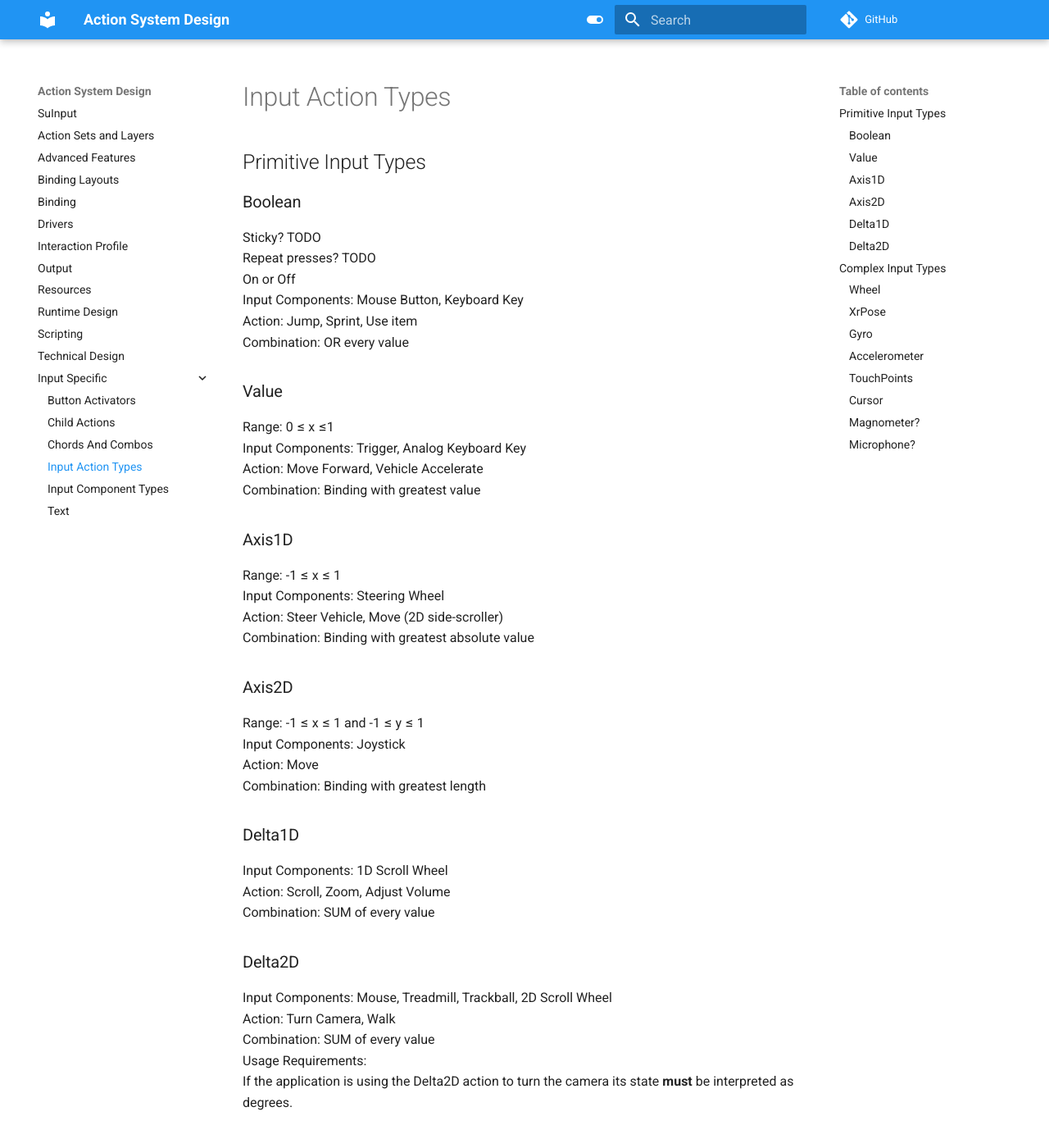
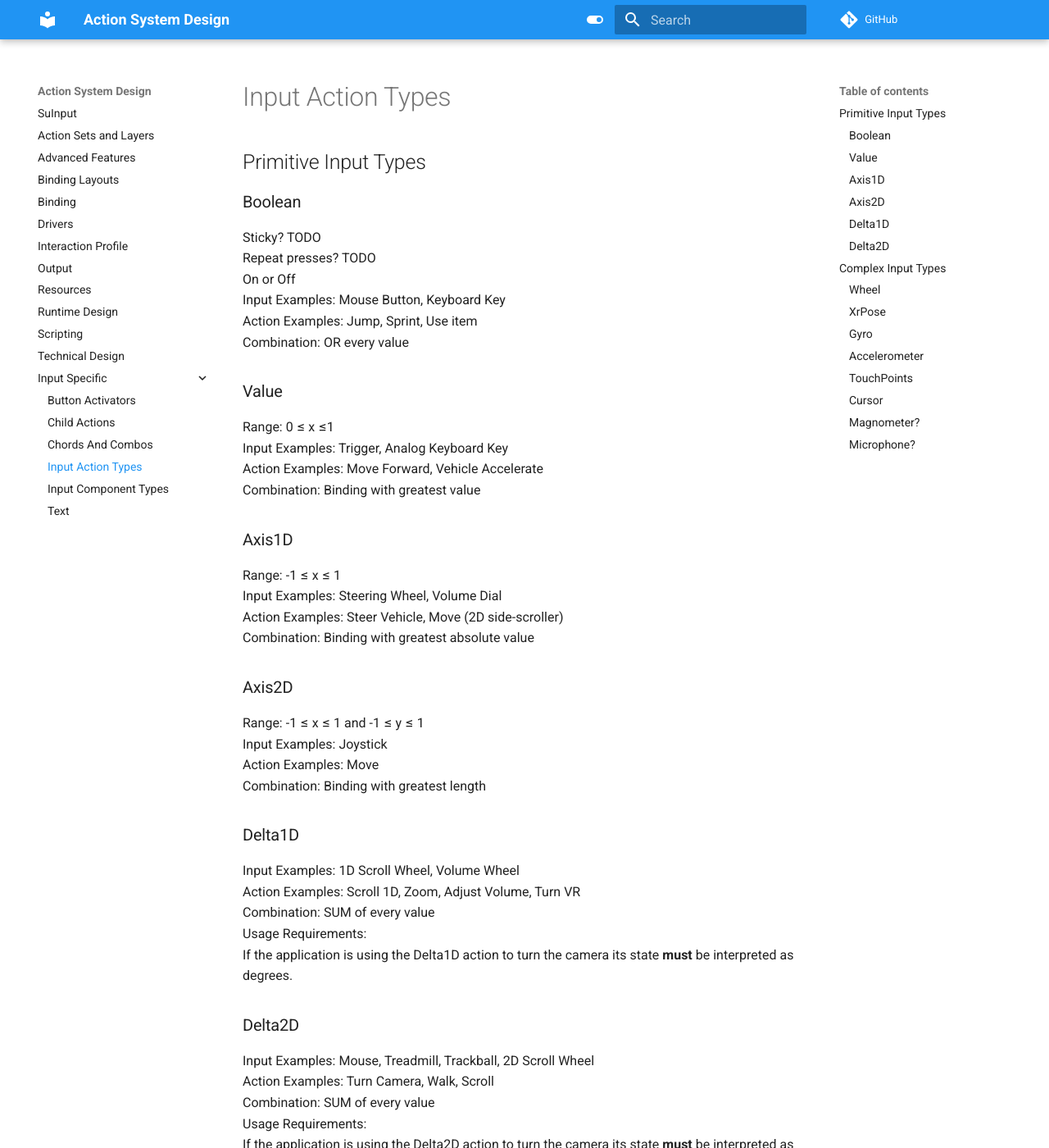
Before and after one commit to Sorenon/Action-System, an MkDocs documentation site: the page built from docs/Input Specific/Input Action Types.md, in a window 1280 px wide and 1400 px high. Shown: the whole window at 82% size. Built offline with MkDocs 1.6.1 and Material for MkDocs 9.7.7, drawn with Linux system fonts in a browser that asks for light colours; comment, search, counter and statistics services are not loaded; some of the changed text lies outside the part shown.

Commit message:
Misc Edits

```diff
--- a/docs/Input Specific/Input Action Types.md
+++ b/docs/Input Specific/Input Action Types.md
@@ -3,68 +3,70 @@
 Sticky? TODO
 Repeat presses? TODO
 On or Off
-Input Components: Mouse Button, Keyboard Key
-Action: Jump, Sprint, Use item
+Input Examples: Mouse Button, Keyboard Key
+Action Examples: Jump, Sprint, Use item
 Combination: OR every value
 
 ### Value
 Range: 0 ≤ x ≤1
-Input Components: Trigger, Analog Keyboard Key
-Action: Move Forward, Vehicle Accelerate
+Input Examples: Trigger, Analog Keyboard Key
+Action Examples: Move Forward, Vehicle Accelerate
 Combination: Binding with greatest value
 
 ### Axis1D
 Range: -1 ≤ x ≤ 1
-Input Components: Steering Wheel
-Action: Steer Vehicle, Move (2D side-scroller)
+Input Examples: Steering Wheel, Volume Dial
+Action Examples: Steer Vehicle, Move (2D side-scroller)
 Combination: Binding with greatest absolute value
 
 ### Axis2D
 Range: -1 ≤ x ≤ 1 and -1 ≤ y ≤ 1
-Input Components: Joystick
-Action: Move
+Input Examples: Joystick
+Action Examples: Move
 Combination: Binding with greatest length
 
 ### Delta1D
-Input Components: 1D Scroll Wheel
-Action: Scroll, Zoom, Adjust Volume
+Input Examples: 1D Scroll Wheel, Volume Wheel
+Action Examples: Scroll 1D, Zoom, Adjust Volume, Turn VR
 Combination: SUM of every value
+Usage Requirements:
+If the application is using the Delta1D action to turn the camera its state **must** be interpreted as degrees.
 
 ### Delta2D
-Input Components: Mouse, Treadmill, Trackball, 2D Scroll Wheel
-Action: Turn Camera, Walk
+Input Examples: Mouse, Treadmill, Trackball, 2D Scroll Wheel
+Action Examples: Turn Camera, Walk, Scroll
 Combination: SUM of every value
 Usage Requirements:
 If the application is using the Delta2D action to turn the camera its state **must** be interpreted as degrees.
 
 ## Complex Input Types
 ### Wheel
-Input Components: Simulation Wheel
+Input Examples: Simulation Wheel
 Combination: Binding with greatest rotation
 Data: The absolute angle of the wheel in degrees and the range of the wheel (e.g. 180° or 900°)
 
 ### XrPose
-Input Components: XR Controller
+Input Examples: XR Controller
 Combination: First active binding
 Data: Absolute position, orientation, velocity and acceleration in a specific OpenXR coordinate space
 
 ### Gyro
-Input Components: XR Controller, Smartphone, Modern Game Controller
+Input Examples: XR Controller, Smartphone, Modern Game Controller
 Combination: First active binding
 Data: Calibrated angular velocity and best guess orientation
 
 ### Accelerometer
-Input Components: XR Controller, Smartphone, Modern Game Controller
+Input Examples: XR Controller, Smartphone, Modern Game Controller
 Combination: First active binding
 Data: Local acceleration and best guess gravity direction
 
 ### TouchPoints
-Input Components: Touchscreen, Touchpad
+Input Examples: Touchscreen, Touchpad
 Combination: Binding with most active points / latest changed
 Data: TODO
 
 ### Cursor
-Input Components: System Cursor, Wiimote IR sensor
+Input Examples: System Cursor, Wiimote IR sensor
 Combination: Latest moved cursor
 Data: TODO
 
```
Also changed, not shown: docs/Action Sets and Layers.md (+1 -1 lines), docs/Input Specific/Button Activators.md (+2 -0 lines).
